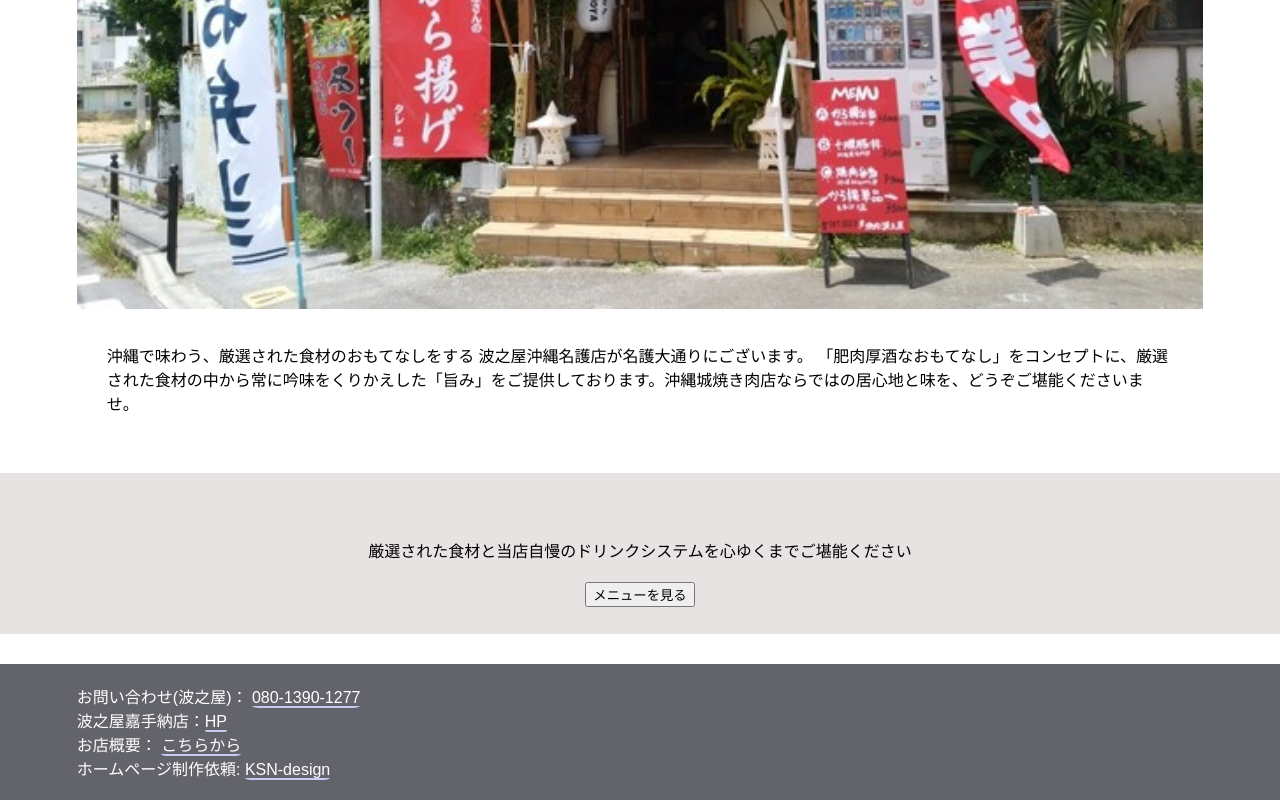
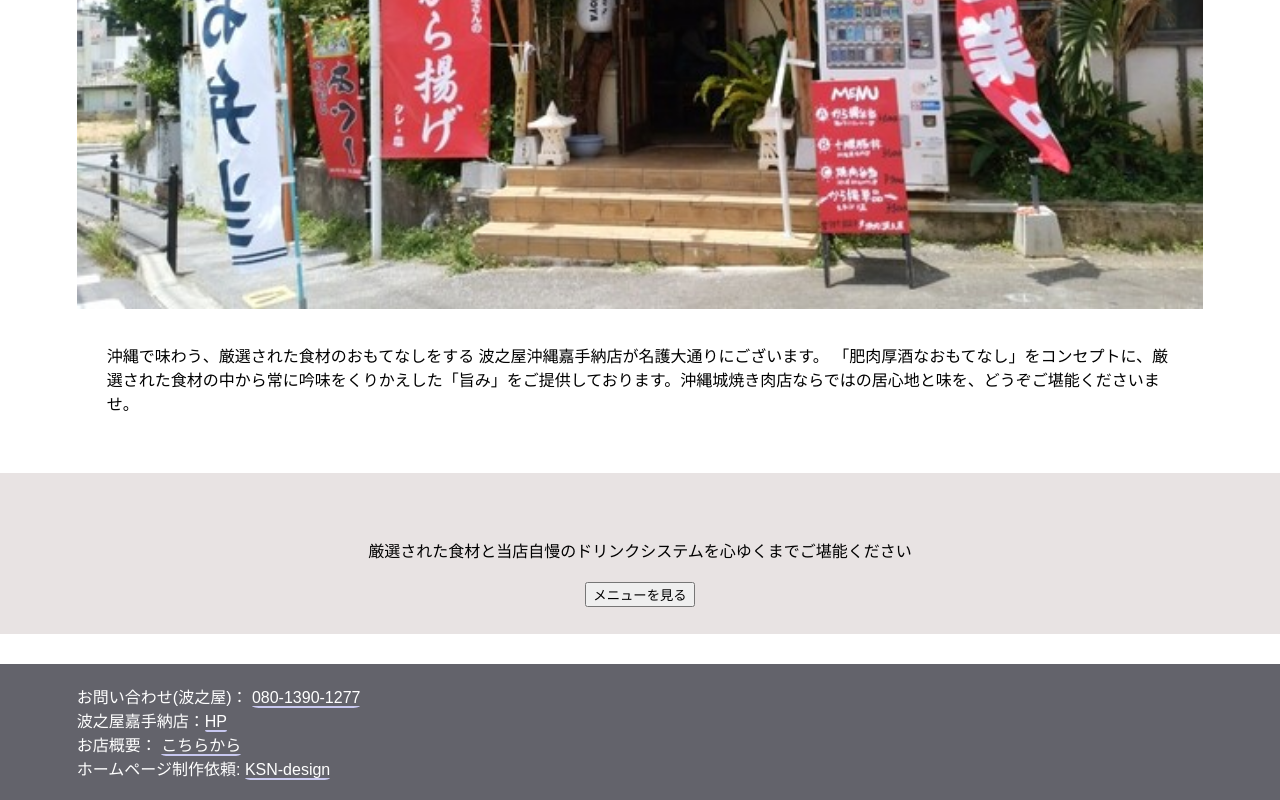
Before and after one commit to ksn-design/-., a plain HTML site: page index.html in a window 1280 px wide. Shown: the part 1662-2462 px from the top of the page. Drawn offline with Linux system fonts and the light colour scheme.

Commit message:
Update index.html

```diff
--- a/index.html
+++ b/index.html
@@ -84,7 +84,7 @@
       <div class="container">
         <img src="kadena.jpg" alt="">
         <p>沖縄で味わう、厳選された食材のおもてなしをする
-  波之屋沖縄名護店が名護大通りにございます。
+  波之屋沖縄嘉手納店が名護大通りにございます。
   「肥肉厚酒なおもてなし」をコンセプトに、厳選された食材の中から常に吟味をくりかえした「旨み」をご提供しております。沖縄城焼き肉店ならではの居心地と味を、どうぞご堪能くださいませ。</p>
       </div>
     </div>
```
